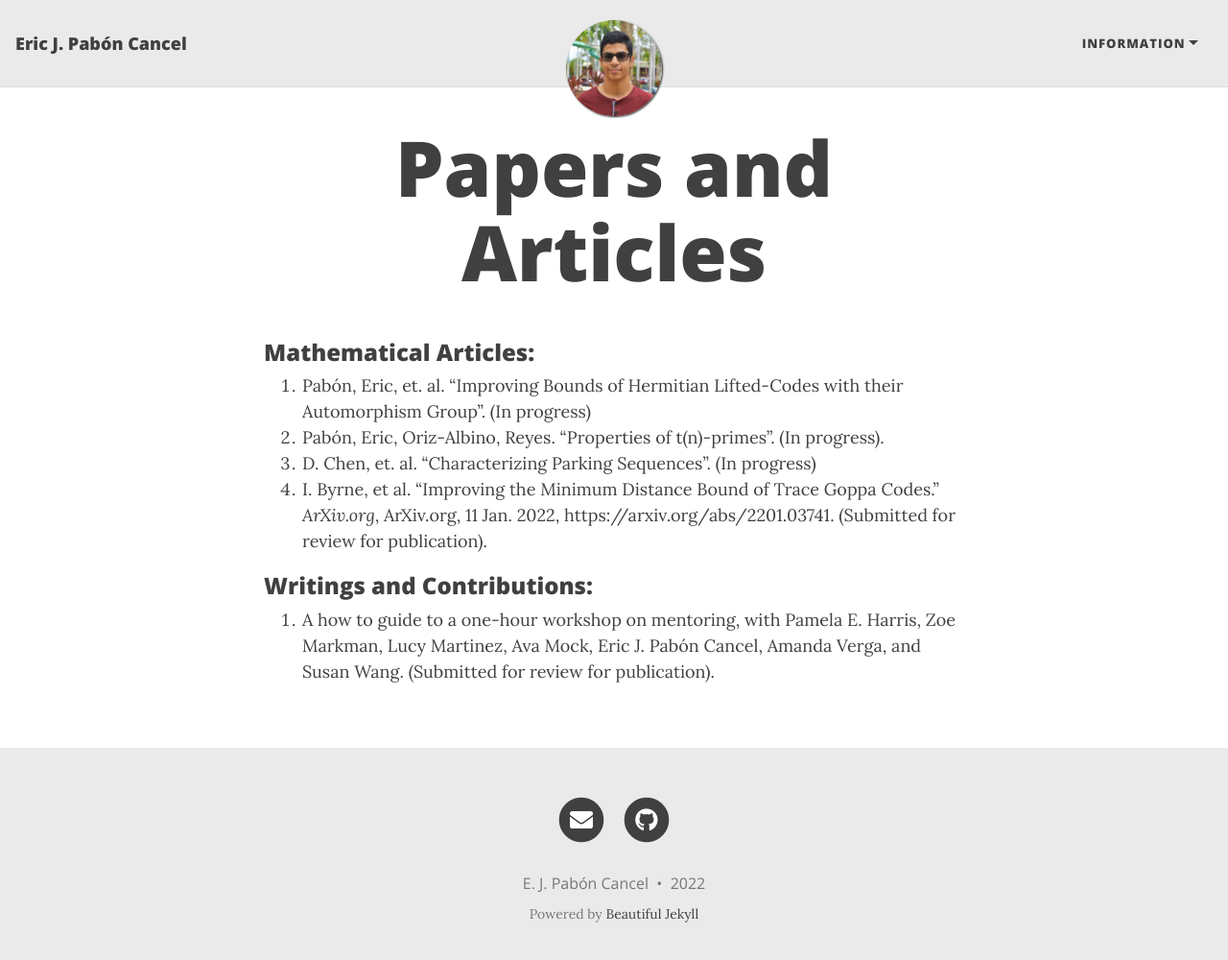
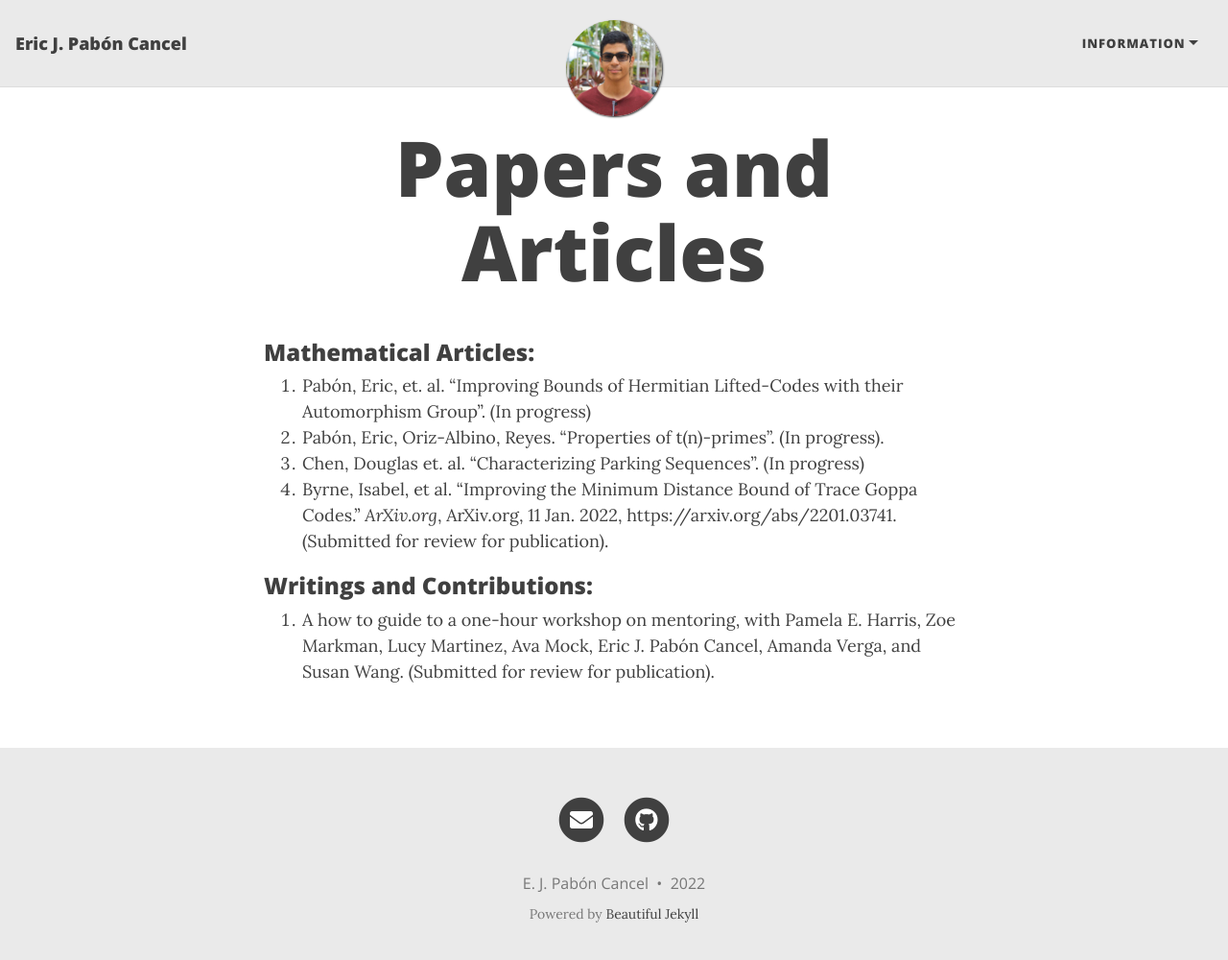
Before and after one commit to ejpaboncancel/ejpaboncancel-old.github.io, a Jekyll site: the page built from papers.md, in a window 1280 px wide and 1013 px high. Shown: the top 1000 px of the window at 96% size. Built offline with Jekyll 4.4.1, drawn with Linux system fonts in a browser that asks for light colours; nearby versions of some CDN libraries.

Commit message:
Update papers.md

```diff
--- a/papers.md
+++ b/papers.md
@@ -7,8 +7,8 @@ title: Papers and Articles
 
 1. Pabón, Eric, et. al. "Improving Bounds of Hermitian Lifted-Codes with their Automorphism Group". (In progress)
 2. Pabón, Eric, Oriz-Albino, Reyes. "Properties of t(n)-primes". (In progress).
-3. D. Chen, et. al. "Characterizing Parking Sequences". (In progress)
-4. I. Byrne, et al. “Improving the Minimum Distance Bound of Trace Goppa Codes.” *ArXiv.org*, ArXiv.org, 11 Jan. 2022, https://arxiv.org/abs/2201.03741. (Submitted for review for publication).
+3. Chen, Douglas et. al. "Characterizing Parking Sequences". (In progress)
+4. Byrne, Isabel, et al. “Improving the Minimum Distance Bound of Trace Goppa Codes.” *ArXiv.org*, ArXiv.org, 11 Jan. 2022, https://arxiv.org/abs/2201.03741. (Submitted for review for publication).
 
 ### Writings and Contributions:
 
```
